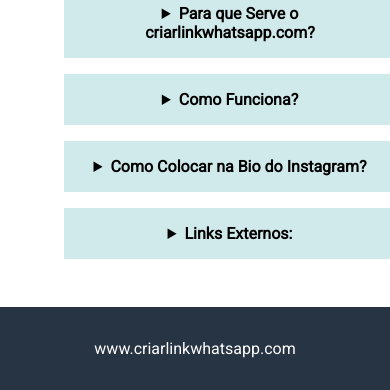
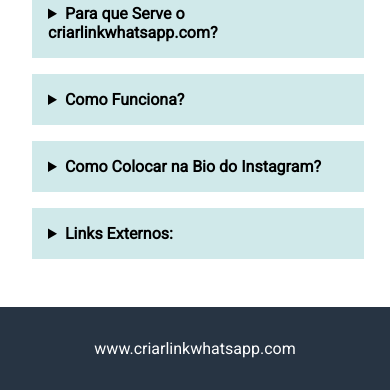
Before and after one commit to fabiodevbr/criar_link_whatsapp, a plain HTML site: page index.html in a window 390 px wide. Shown: the part 1275-1665 px from the top of the page. Drawn offline with nearby package versions, Linux system fonts and the light colour scheme.

Commit message:
Add files via upload

```diff
--- a/style/index.css
+++ b/style/index.css
@@ -77,16 +77,20 @@
 
 
 
-@media only screen and (max-width: 600px) {
+@media only screen and (max-width: 720px) {
   	section#Linkar {
 		margin-top: 10%;
 
 	}
 
 	section#Infos {
-		text-align: center;
 		height: auto;
+		padding-left: none;
 
+	}
+
+	section#Infos details {
+	    margin-left: -2em;
 	}
 
 	#imagem {
```
